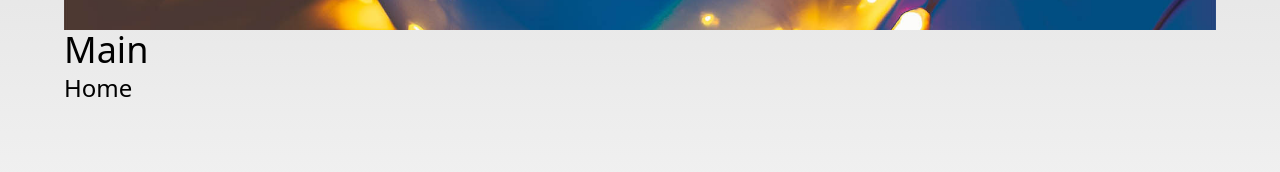
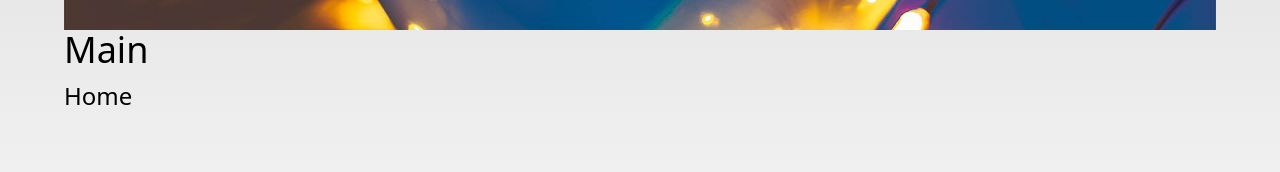
Before and after one commit to LAakerberg/noroff-jsf-resit, a React (Vite) app: page / in a window 1280 px wide. Shown: the part 290-462 px from the top of the page. Built offline with nearby package versions, Linux system fonts and the light colour scheme.

Commit message:
Changed style on the main

```diff
--- a/src/App.jsx
+++ b/src/App.jsx
@@ -11,7 +11,7 @@ export function Main() {
       <div>
         <h1 className="text-4xl">Main</h1>
       </div>
-      <div>
+      <div className="py-2">
         <Outlet />
       </div>
     </main>
```
